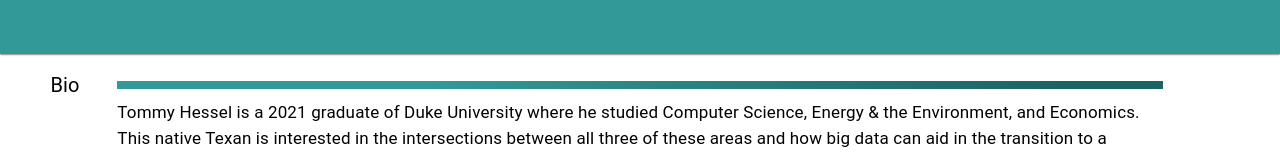
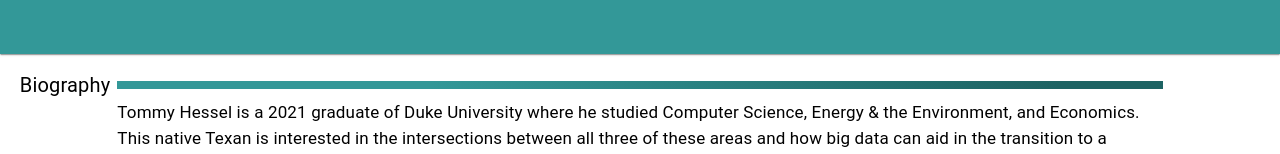
Before and after one commit to Hesselt17/site, a React (Create React App) app: page /AboutMe in a window 1280 px wide. Shown: the part 142-296 px from the top of the page. Built offline with nearby package versions, Linux system fonts and the light colour scheme.

Commit message:
construction

```diff
--- a/src/Pages/AboutMe/AboutMe.js
+++ b/src/Pages/AboutMe/AboutMe.js
@@ -38,17 +38,18 @@ const AboutMe = () => {
             </Typography>
           </Paper>
           <Grid container className={classes.subsectionGrid}>
-            <Grid item xs={1} style={{ textAlign: "center" }}>
-              <Typography>Bio</Typography>
+            <Grid item xs style={{ textAlign: "center" }}>
+              <Typography>Biography</Typography>
             </Grid>
             <Grid
               item
               xs={10}
               sm={10}
-              style={{ marginTop: "auto", marginBottom: "auto" }}
+              style={{ margin: "auto", alignContent: "center" }}
             >
               <Divider className={classes.dividerLine} />
             </Grid>
+            <Grid item xs></Grid>
             <Grid container>
               <Grid item xs={1}></Grid>
               <Grid item xs={10} sm={10}>
@@ -70,6 +71,7 @@ const AboutMe = () => {
                   things aviation.
                 </Typography>
               </Grid>
+              <Grid item xs={1}></Grid>
             </Grid>
           </Grid>
         </Grid>
--- a/src/Pages/Home/Home.js
+++ b/src/Pages/Home/Home.js
@@ -18,6 +18,7 @@ const Home = ({ handleClickage, clickage }) => {
     <div className={classes.root}>
       <header>
         <p>Tommy Hessel</p>
+        <p>Website Under Construction</p>
       </header>
       <div className="container">
         <div className="buttons">
```
